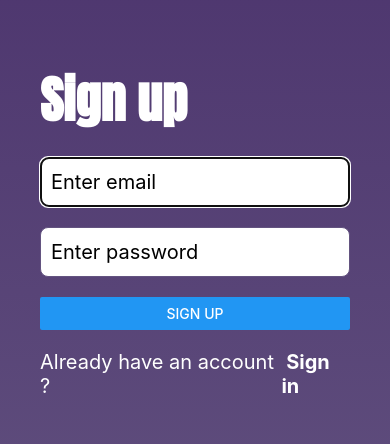
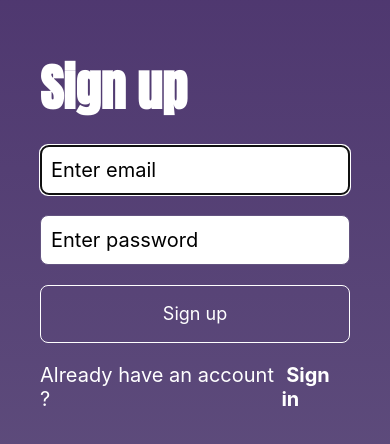
Before and after one commit to ferlobo1985/UDMY-RN-Event0, a React Native app: screen /Auth in a window 390 px wide. Shown: the part 192-636 px from the top of the page. Built offline with nearby package versions, Linux system fonts and the light colour scheme; no server answers; what react-native-root-siblings would draw is missing.

Commit message:
11-Reusable Button
11-Reusable Button

```diff
--- /dev/null
+++ b/components/utils/button.custom.js
@@ -0,0 +1,37 @@
+import { Pressable, StyleSheet, Text } from "react-native";
+import { AppStyle } from "../../constants";
+
+export default function ButtonCustom(props){
+    return(
+        <Pressable
+            onPress={props.onPress}
+            style={({pressed})=>[
+                styles.button,
+                !props.light && {borderColor: pressed ?
+                    AppStyle.purpLight:AppStyle.purpStrong}
+            ]}
+        >
+            <Text
+                style={[
+                    styles.buttonText,
+                    !props.light && {color: AppStyle.purpStrong}
+                ]}
+            >{props.title}</Text>
+        </Pressable>
+    )
+}
+
+const styles = StyleSheet.create({
+    button:{
+        borderWidth:1,
+        height:58,
+        borderRadius:8,
+        justifyContent:'center',
+        alignItems:'center',
+        borderColor:'#fff'
+    },
+    buttonText:{
+        fontSize:18,
+        color:'#fff'
+    }
+})
--- a/screens/auth.js
+++ b/screens/auth.js
@@ -1,9 +1,11 @@
 import { useState } from "react";
 import { Alert, Button, Pressable, SafeAreaView, StyleSheet, Text, TextInput } from "react-native";
+import ButtonCustom from "../components/utils/button.custom";
 import { LinearGradient } from "expo-linear-gradient";
 
 import { AppStyle } from "../constants";
 import { signUpUser, signInUser } from '../config/user.firebase';
+
 
 export default function AuthScreen(){
     const [ type, setType] = useState(true);
@@ -59,10 +61,16 @@
                     onChangeText={(text)=> setPassword(text)}
                 />
 
-                <Button
+
+                <ButtonCustom
                     title={ type ? 'Sign up':'Sign in'}
                     onPress={handleAuth}
+                    light={true}
                 />
+                {/* <Button
+                    title={ type ? 'Sign up':'Sign in'}
+                    onPress={handleAuth}
+                /> */}
 
                 <Pressable
                     style={{ flexDirection:'row'}}
```
